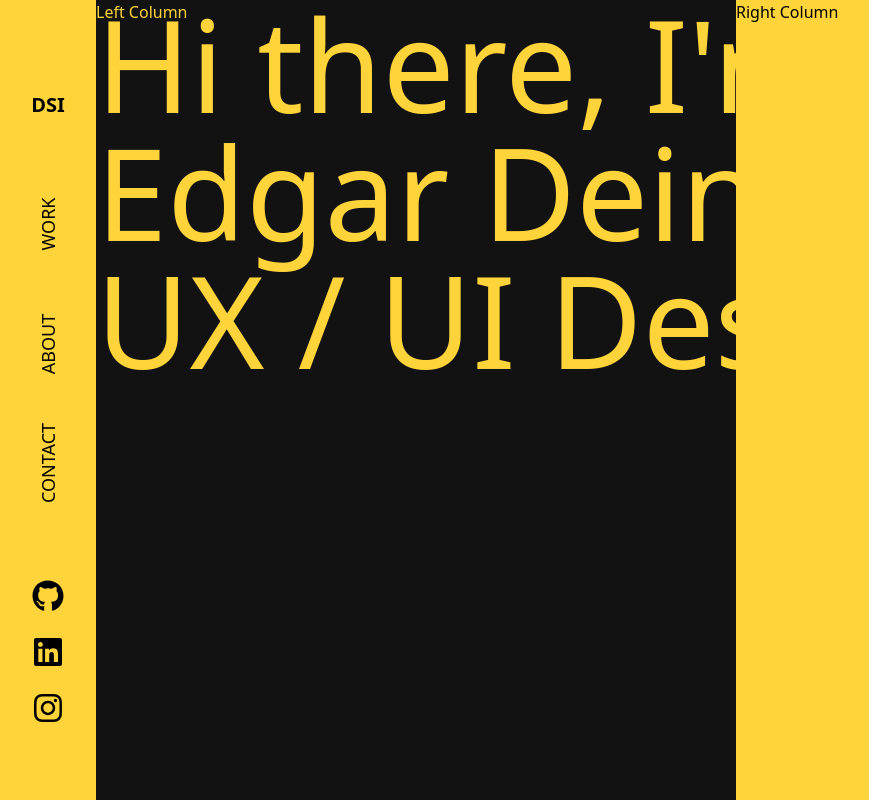
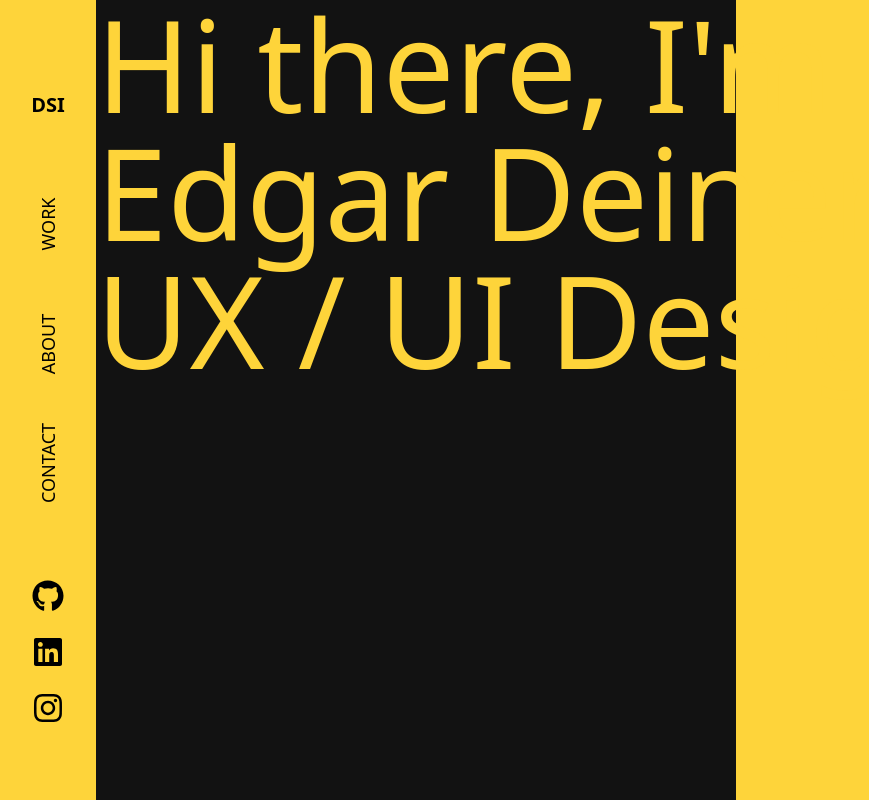
Before and after one commit to X-DSI/portfolio_t3, a Next.js app: page / in a window 1280 px wide. Shown: the whole page, without its empty margins (0-869 px from the left). Built offline with nearby package versions, Linux system fonts and the light colour scheme.

Commit message:
⏫ UPDATE: Background

```diff
--- a/src/components/Background.tsx
+++ b/src/components/Background.tsx
@@ -3,8 +3,8 @@ import React from "react";
 const Background = () => {
   return (
     <div className="background fixed ml-24 grid h-screen w-full grid-cols-2">
-      <div className="bg-secondary text-primary">Left Column</div>
-      <div className="bg-primary">Right Column</div>
+      <div className="bg-secondary text-primary"></div>
+      <div className="bg-primary"></div>
     </div>
   );
 };
```
